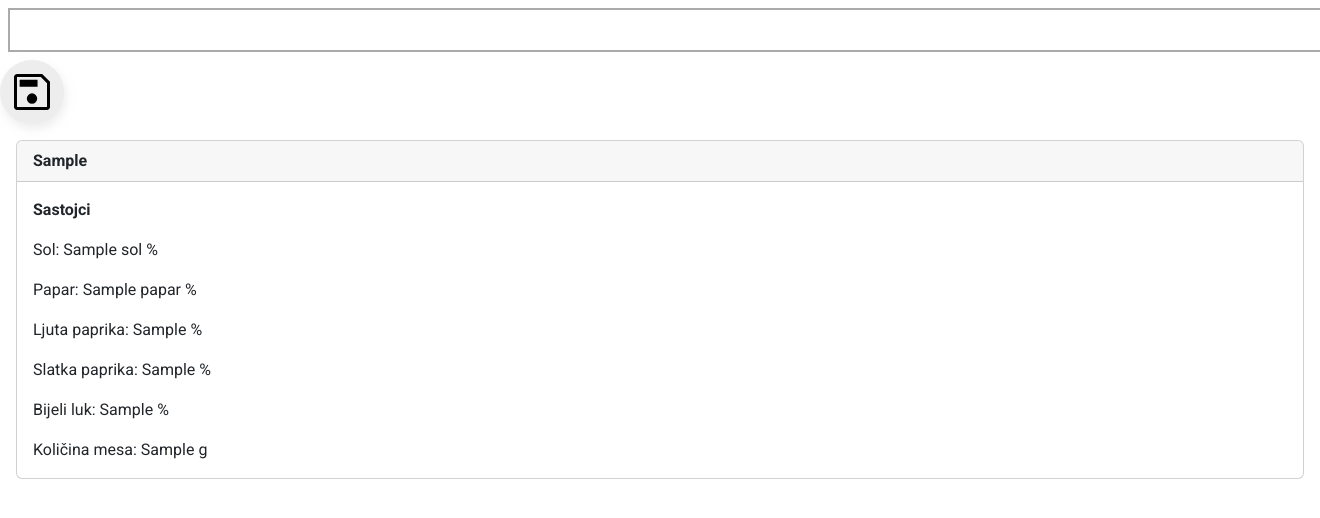
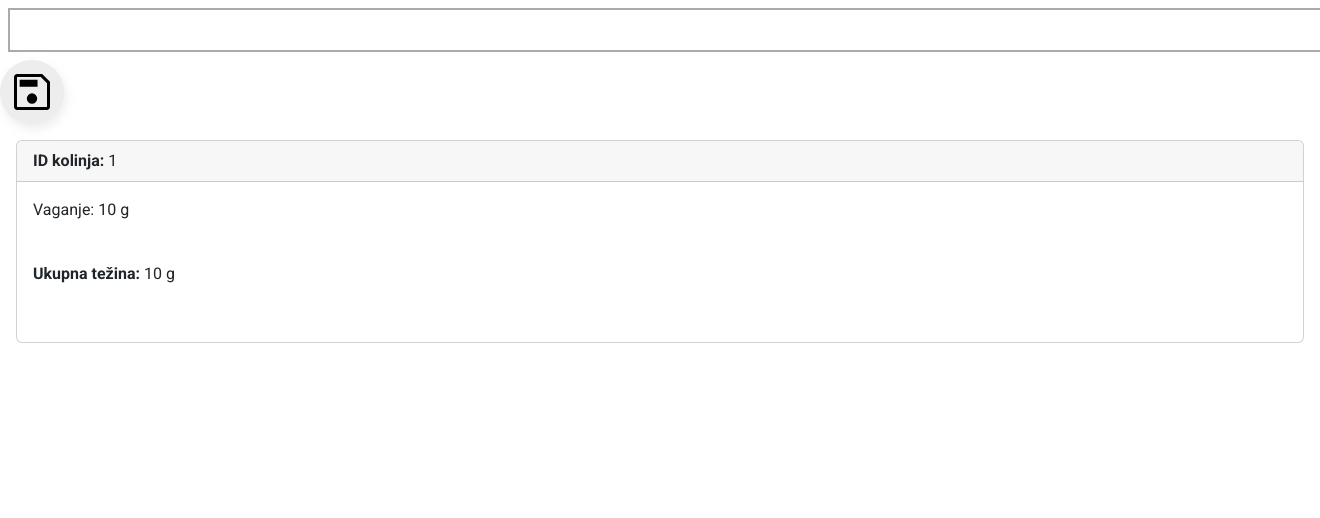
Before and after one commit to gsostarko/Piggy, a Flask app: page /pregled_kolinja in a window 1320 px wide; the page is wider, and only the part inside the window is pictured. Shown: the part 56-574 px from the top of that part. Run offline with Flask 3, Linux system fonts and the light colour scheme; a database or web service that is not in the repository returns one stand-in record (values such as "Sample title"); some libraries are stand-ins or nearby versions.

Commit message:
pregled kolinja

```diff
--- a/db_querry.py
+++ b/db_querry.py
@@ -1,36 +1,28 @@
 import os
 from pymongo import MongoClient
+from prettyprinter import pprint
+from bson.objectid import ObjectId
+
 
 client = MongoClient(os.environ.get("MONGODB_URI"))
 db = client.kolinje
 
 class Upiti():
     def filtriranje_vaganja():
-        filter = {}
-        nazivi = db.kolinja.find(filter)
-        vaganja = db.vaganje.find(filter)
-        popis_kolinja = []
-        popis_id_klanja = []
-        vaga = []
+        popis = list(db.kolinja.find({"_id": ObjectId("637e65495581cd2e56d0b050")},{"vaganja.tezina_mesa":1}))
+        #pprint(list(popis))
 
-        for popis in nazivi:
-            popis_kolinja.append(popis)
-        for i in range(len(popis_kolinja)):
-            popis_id_klanja.append(popis_kolinja[i]['_id'])
-        #print(popis_id_klanja[0])
-
-        for vag in vaganja:
-            vaga.append(vag)
-
-        for i in range(len(vaga)):
-            for j in range(len(popis_kolinja)):
-                print(popis_id_klanja[j])
-                print(vaga[i]['id_kolinja'])
-                if popis_id_klanja[j] == vaga[i]['id_kolinja']:
-                    print('test')
-                    #print(vaga['id_kolinja'])
+        id_kolinja = []
+        output=[]
+        for i in db.kolinja.find({},{"_id": 1}):
+            id_kolinja.append(i)
+        for j in id_kolinja:
+            print(j)
+            lista = list(db.kolinja.find({"_id":j['_id']},{"vaganja.tezina_mesa":1}))
+            print(lista)
+            output.append(lista)
+        # for i in id_kolinja:
+        #     dict = list(db.kolinja.find({"_id": id_kolinja[i]}))
 
 
-
-
-        return popis_kolinja
+        return output
--- a/main.py
+++ b/main.py
@@ -85,6 +85,7 @@ def kolinje(naziv_kolinja):
     return app.db.kolinja.insert_one(kolinje)
 
 def vaganje(id_kolinja,sol,papar,ljuta_paprika,slatka_paprika,bijeli_luk,tezina_mesa):
+    _id = ObjectId(id_kolinja)
     vaganje = {
         'id_kolinja': id_kolinja,
         'sol': sol,
@@ -94,7 +95,8 @@ def vaganje(id_kolinja,sol,papar,ljuta_paprika,slatka_paprika,bijeli_luk,tezina_
         'bijeli_luk': bijeli_luk,
         'tezina_mesa': tezina_mesa
     }
-    return app.db.vaganje.insert_one(vaganje)
+    return app.db.kolinja.update_one({"_id": _id}, {"$addToSet": {'vaganja': vaganje}})
+    #app.db.vaganje.insert_one(vaganje),
 
 
 class LoginForm(FlaskForm):
@@ -471,7 +473,7 @@ def popis_kolinja():
         kolinje(naziv_kolinja)
 
 
-    return render_template('pregled_kolinja.html', vaganje_temp=vaganje_temp)
+    return render_template('pregled_kolinja.html', vaganje_temp=vaganje_temp, printer=printer)
 
 
 @app.route('/registracija', methods=['GET', 'POST'])
--- a/requirements.txt
+++ b/requirements.txt
@@ -11,6 +11,7 @@ greenlet==2.0.1
 itsdangerous==2.1.2
 Jinja2==3.1.2
 MarkupSafe==2.1.1
+prettyprinter==0.18.0
 pymongo==4.3.2
 python-dotenv==0.21.0
 SQLAlchemy==1.4.44
--- a/templates/pregled_kolinja.html
+++ b/templates/pregled_kolinja.html
@@ -5,30 +5,52 @@
 </form>
 
 
-{%for vaganje in vaganje_temp%}
+
+{%for print in printer %}
+
+
+
+
+
+
+{%for i in print%}
       <div class="card-razmak">
       <div class="card">
         <form method="POST">
         <div class="card-header">
-          <strong>{{vaganje['id_kolinja']}}</strong>
+          <strong>ID kolinja: </strong>{{i['_id']}}
 
         </div>
         <div class="card-body">
 
-          <p class="card-text"><strong>Sastojci</strong></p>
+          {%for j in i['vaganja']%}
+      {%set tezina = j['tezina_mesa']|int%}
 
-          <p class="card-text">Sol: {{vaganje['sol']}} %</p>
-          <p class="card-text">Papar: {{vaganje['papar']}} %</p>
-          <p class="card-text">Ljuta paprika: {{vaganje['ljuta_paprika']}} %</p>
-          <p class="card-text">Slatka paprika: {{vaganje['slatka_paprika']}} %</p>
-          <p class="card-text">Bijeli luk: {{vaganje['bijeli_luk']}} %</p>
-          <p class="card-text">Količina mesa: {{vaganje['tezina_mesa']}} g</p>
+     <p>Vaganje: {{tezina}} g</p>
+    </br>
+
+
+    {%endfor%}
+
+   <p class="card-text"><strong>Ukupna težina: </strong>{{ i['vaganja'] | sum(attribute='tezina_mesa') }} g</p>
+</br>
+
+
+
+
+
         </div>
     </div>
 
 
 
 </div>
-  {%endfor%}
+{%endfor%}
+{%endfor%}
+
+ <!---->
+
+
+
 
 {% endblock %}
```
Also changed, not shown: 1 other file.
